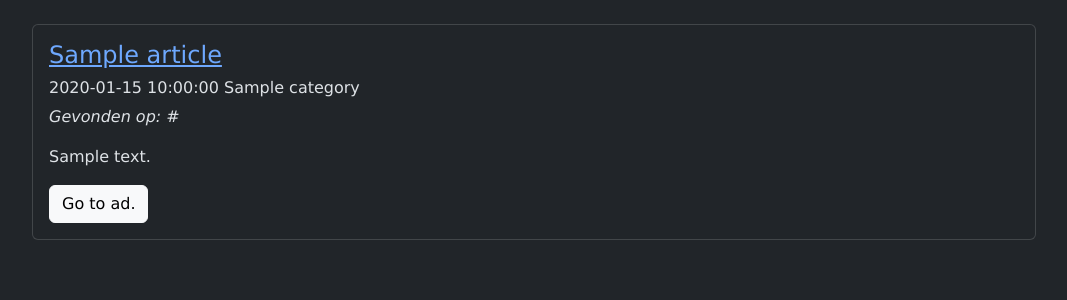
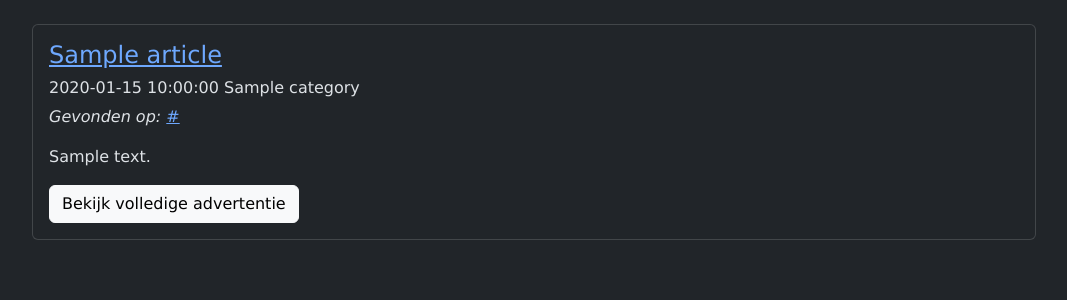
Before and after one commit to wnsnk/band-finder, a Flask app: template templates/results.html in a window 1280 px wide. Shown: the part 74-374 px from the top of the page, without its empty margins (50-1117 px from the left). Run offline with Flask 3, Linux system fonts and the light colour scheme; the template is opened without the code that fills it: most values are stand-ins (such as "Sample title", 1, 10 or a date in 2020); some libraries are stand-ins or nearby versions.

Commit message:
added anchor tag and translated button to dutch

```diff
--- a/templates/results.html
+++ b/templates/results.html
@@ -26,9 +26,10 @@
                         href="{{article['link']}}">{{article['title']}}</a>
                 </h2>
                 <h3 style="font-size: medium;">{{article['date']}} {{article['category']}}</h3>
-                <p style="font-size: medium;"><i>Gevonden op: {{article['website']}}</i></p>
+                <p style="font-size: medium;"><i>Gevonden op: <a
+                            href="http://{{article['website']}}">{{article['website']}}</a></i></p>
                 <p class="card-text">{{article['message']}}</p>
-                <a href="{{article['link']}}" class="btn btn-light">Go to ad.</a>
+                <a href="{{article['link']}}" class="btn btn-light">Bekijk volledige advertentie</a>
                 <!-- <a href="{{article['link']}}" class="btn btn-light">Add to favourites.</a> -->
             </div>
         </div>
```
